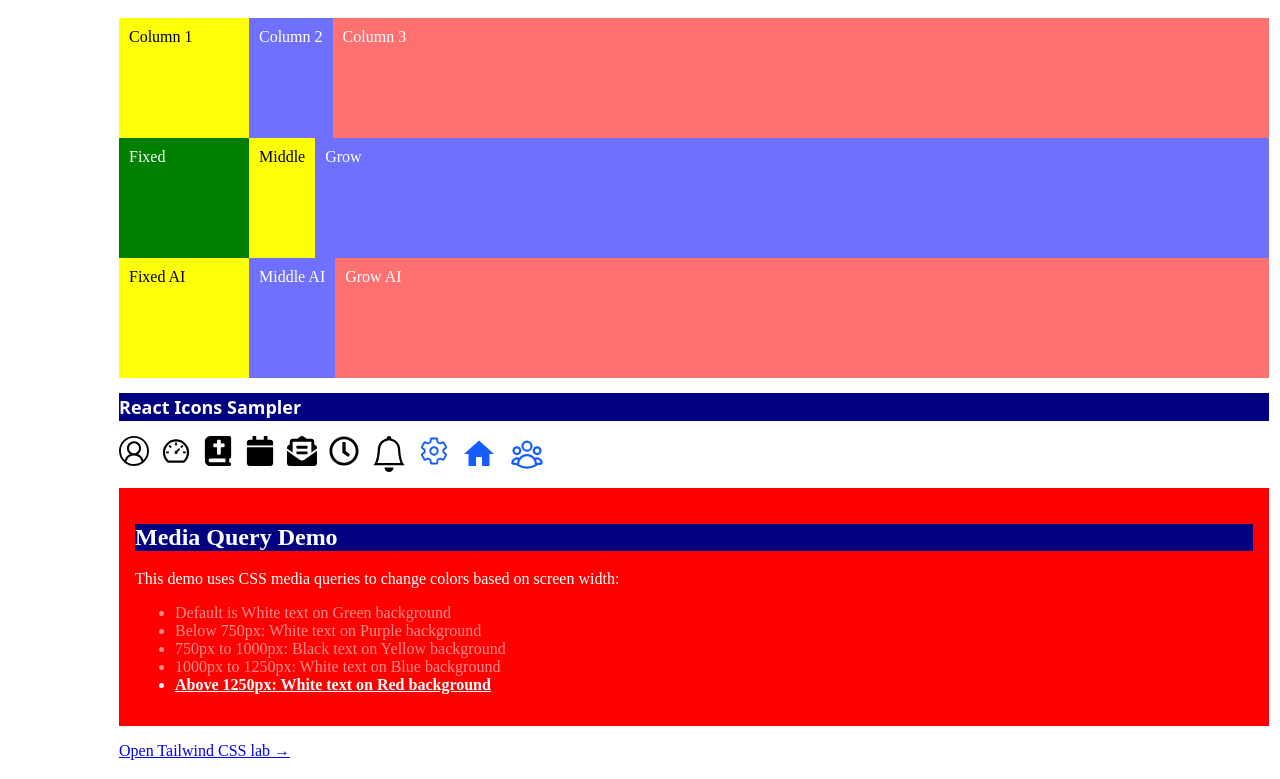
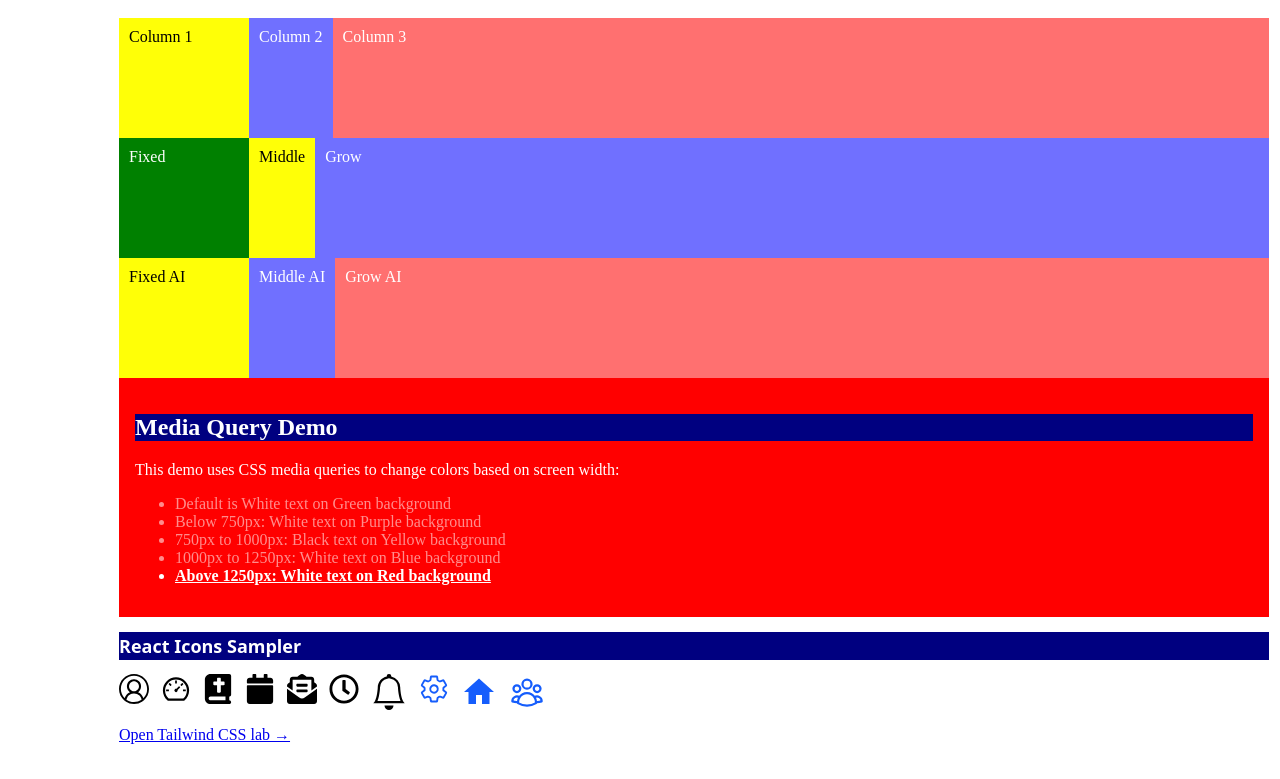
Before and after one commit to Abdullahi27/webdev-client, a Next.js app: page /labs/lab2 in a window 1280 px wide. Shown: the part 7849-8628 px from the top of the page. Built offline with nearby package versions, Linux system fonts and the light colour scheme.

Commit message:
update lab 2 css and tailwind

```diff
--- a/app/labs/lab2/page.tsx
+++ b/app/labs/lab2/page.tsx
@@ -146,8 +146,9 @@ export default function Lab2() {
       <Float />
       <GridLayout />
       <Flex />
+      <MediaQueriesDemo />
       <ReactIconsSampler />
-      <MediaQueriesDemo />
+
 
       <p>
         <a href="/labs/lab2/tailwind">Open Tailwind CSS lab →</a>
```
